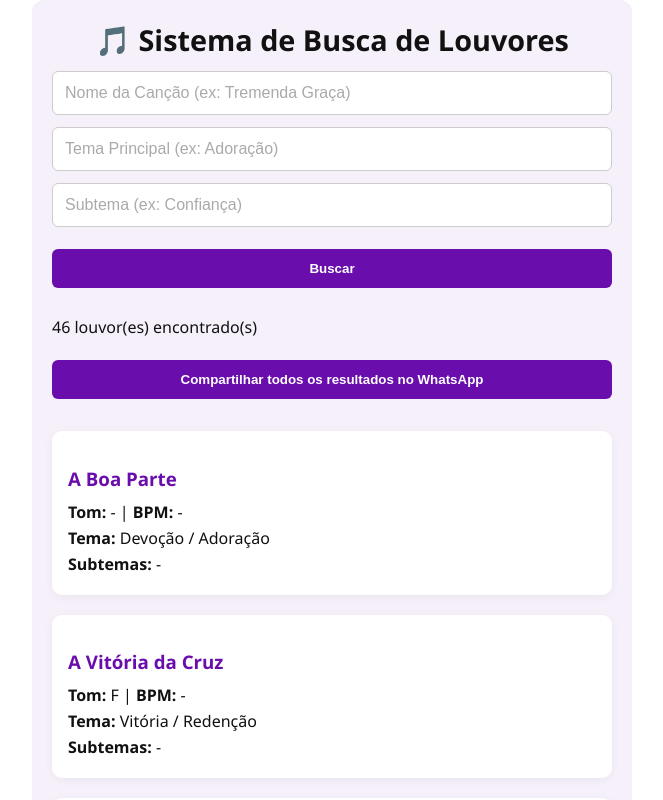
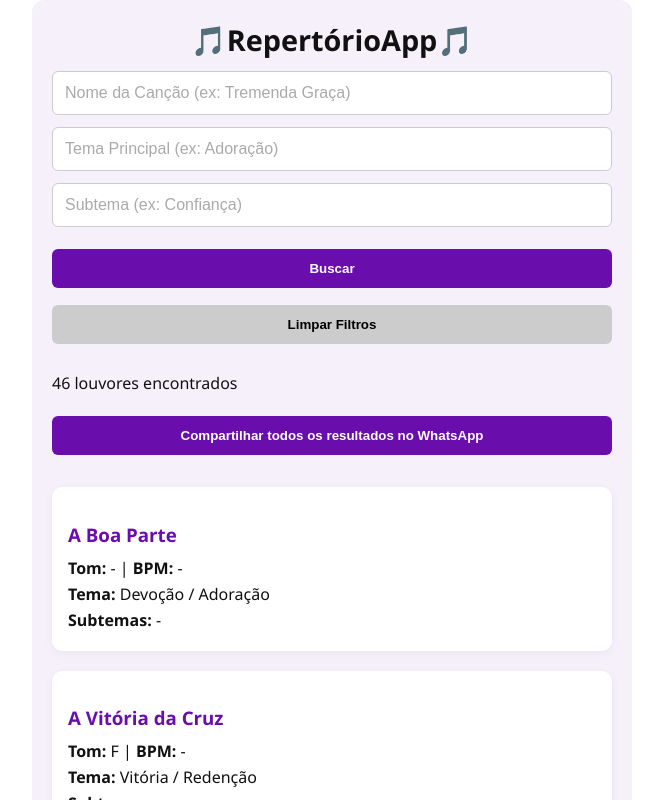
Before and after one commit to fritsjohnny/RepertorioApp, an Angular app in the folder RepertorioApp/: page / in a window 1280 px wide. Both pictures are taken after a click on the button "Buscar". Shown: the top 800 px of the page, without its empty margins (308-971 px from the left). Built offline with nearby package versions, Linux system fonts and the light colour scheme.

Commit message:
fix: atualizar título do sistema de busca e adicionar botão de limpar filtros

```diff
--- a/RepertorioApp/src/app/pages/louvor-list/louvor-list.component.html
+++ b/RepertorioApp/src/app/pages/louvor-list/louvor-list.component.html
@@ -1,6 +1,6 @@
 <div class="container">
   <div class="titulo">
-    <h2>🎵 Sistema de Busca de Louvores</h2>
+    <h2>🎵RepertórioApp🎵</h2>
   </div>
 
   <input
@@ -25,10 +25,17 @@
   />
 
   <button (click)="filtrar()">Buscar</button>
+  <button *ngIf="louvoresFiltrados.length" class="btn-clear" (click)="limpar()">
+    Limpar Filtros
+  </button>
 
   <p *ngIf="louvoresFiltrados.length">
-    {{ louvoresFiltrados.length }} louvor(es) encontrado(s)
+    {{ louvoresFiltrados.length }} louvor{{
+      louvoresFiltrados.length === 1 ? "" : "es"
+    }}
+    encontrado{{ louvoresFiltrados.length === 1 ? "" : "s" }}
   </p>
+
   <p *ngIf="!louvoresFiltrados.length">Nenhum louvor encontrado.</p>
 
   <button *ngIf="louvoresFiltrados.length" (click)="compartilharTodos()">
--- a/RepertorioApp/src/app/pages/louvor-list/louvor-list.component.scss
+++ b/RepertorioApp/src/app/pages/louvor-list/louvor-list.component.scss
@@ -160,3 +160,20 @@ button {
     transform: translateY(0);
   }
 }
+
+.btn-clear {
+  width: 100%;
+  padding: 12px;
+  background-color: #cccccc;
+  color: #000;
+  border: none;
+  border-radius: 6px;
+  font-weight: bold;
+  cursor: pointer;
+  margin-top: 5px;
+  transition: background 0.2s ease-in-out;
+
+  &:hover {
+    background-color: #aaaaaa;
+  }
+}
--- a/RepertorioApp/src/app/pages/louvor-list/louvor-list.component.ts
+++ b/RepertorioApp/src/app/pages/louvor-list/louvor-list.component.ts
@@ -29,6 +29,13 @@ export class LouvorListComponent {
       const subtemaOk = l.subtemas.toLowerCase().includes(termoSubtema);
       return tituloOk && temaOk && subtemaOk;
     });
+  }
+
+  limpar(): void {
+    this.titulo = '';
+    this.tema = '';
+    this.subtema = '';
+    this.louvoresFiltrados = [];
   }
 
   abrirModalPorTitulo(titulo: string) {
```
